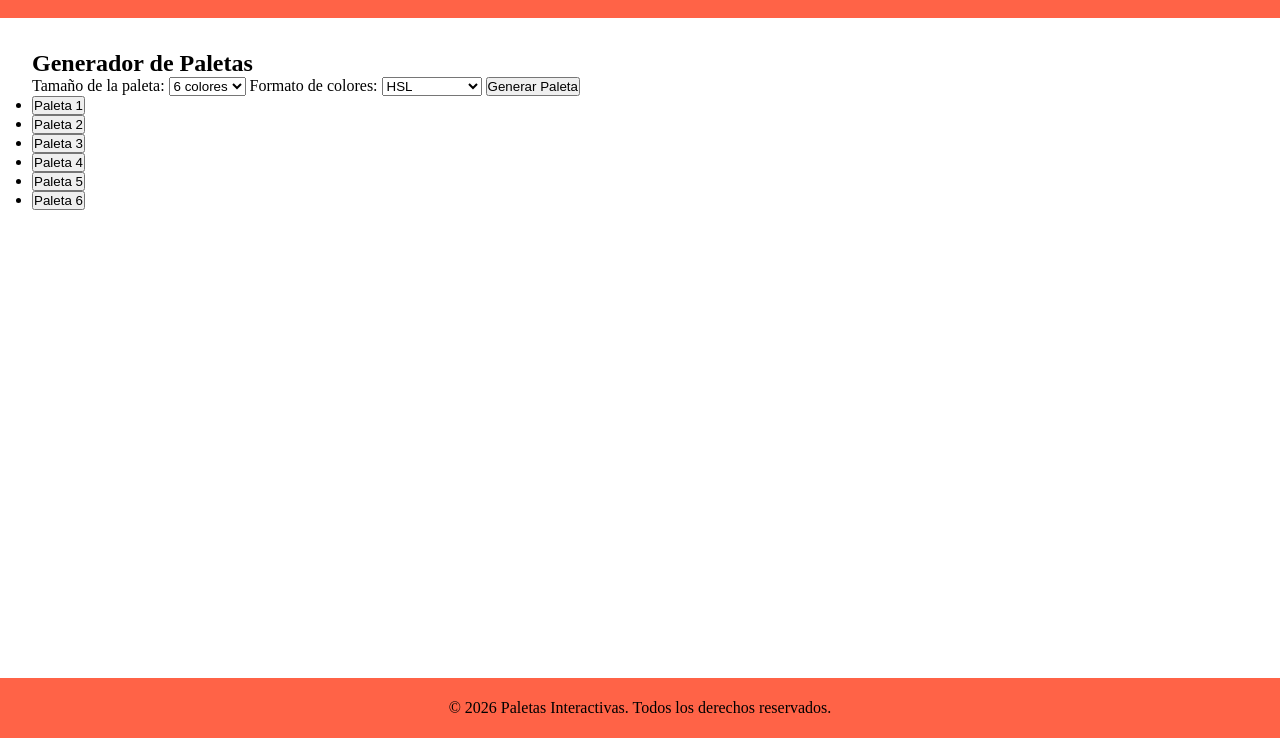
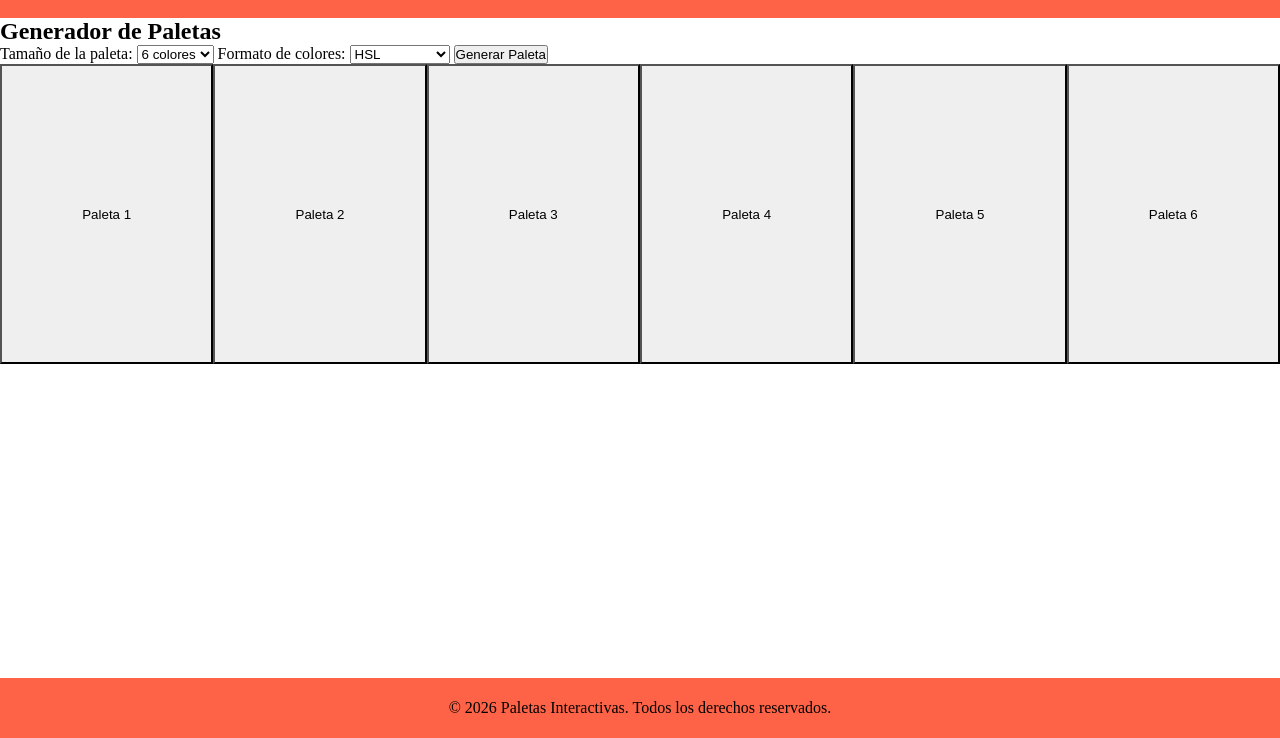
Before and after one commit to Diego-Areco/ProyectoM1_DiegoAreco, a plain HTML site: page index.html in a window 1280 px wide. Shown: the part 62-800 px from the top of the page. Drawn offline with Linux system fonts and the light colour scheme.

Commit message:
feat: agrega estilos de la paleta y sus muestras de color

```diff
--- a/css/styles.css
+++ b/css/styles.css
@@ -29,7 +29,6 @@
 
 .main{
     grid-area: main;
-    padding: 2rem;
 }
 
 .footer{
@@ -50,3 +49,26 @@
             "footer";
     }
 }
+
+#paletteList{
+    display: flex;
+    width: 100%;
+    list-style: none;
+}
+
+#paletteList li{
+    flex: 1;
+    height: 300px;
+}
+
+.paletteColor{
+    width: 100%;
+    height: 100%;
+    border-radius: 0;
+    cursor: pointer;
+    transition: transform 0.3s ease-in-out;
+}
+
+.paletteColor:hover{
+    transform: translateY(-4px);
+}
```
